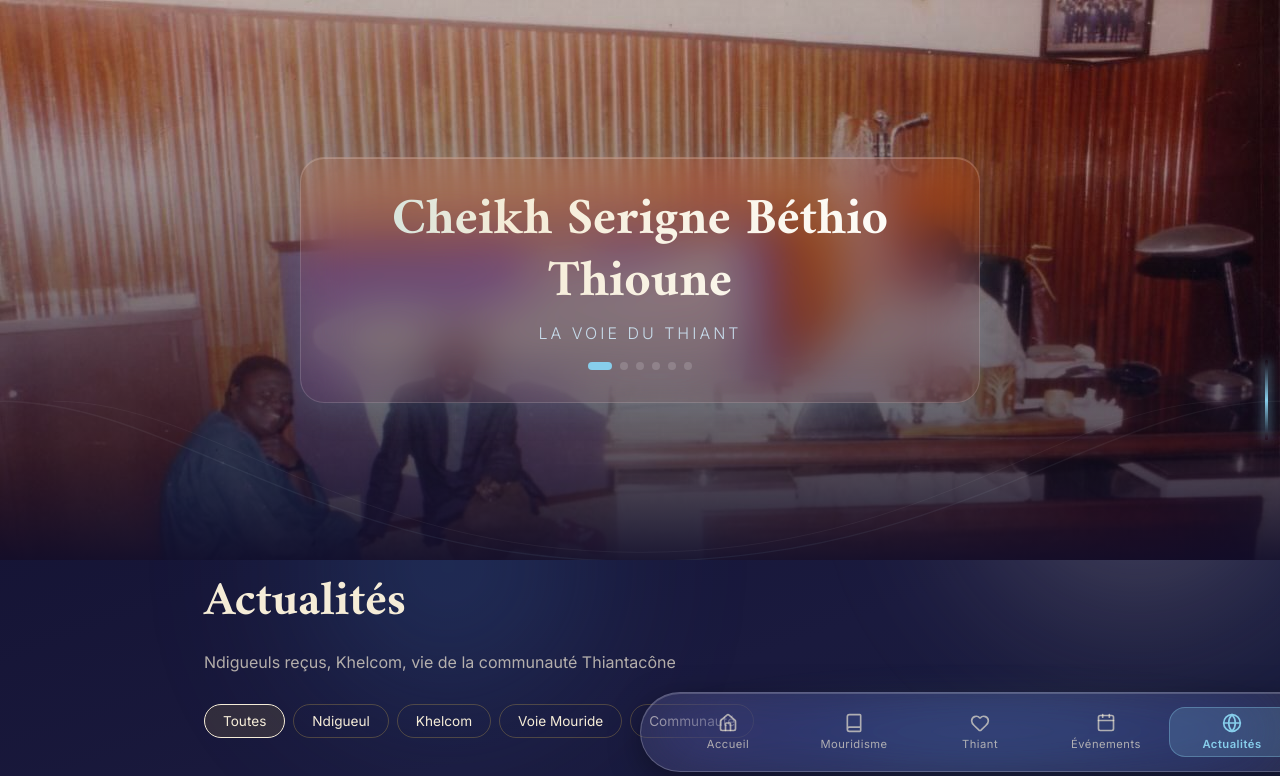
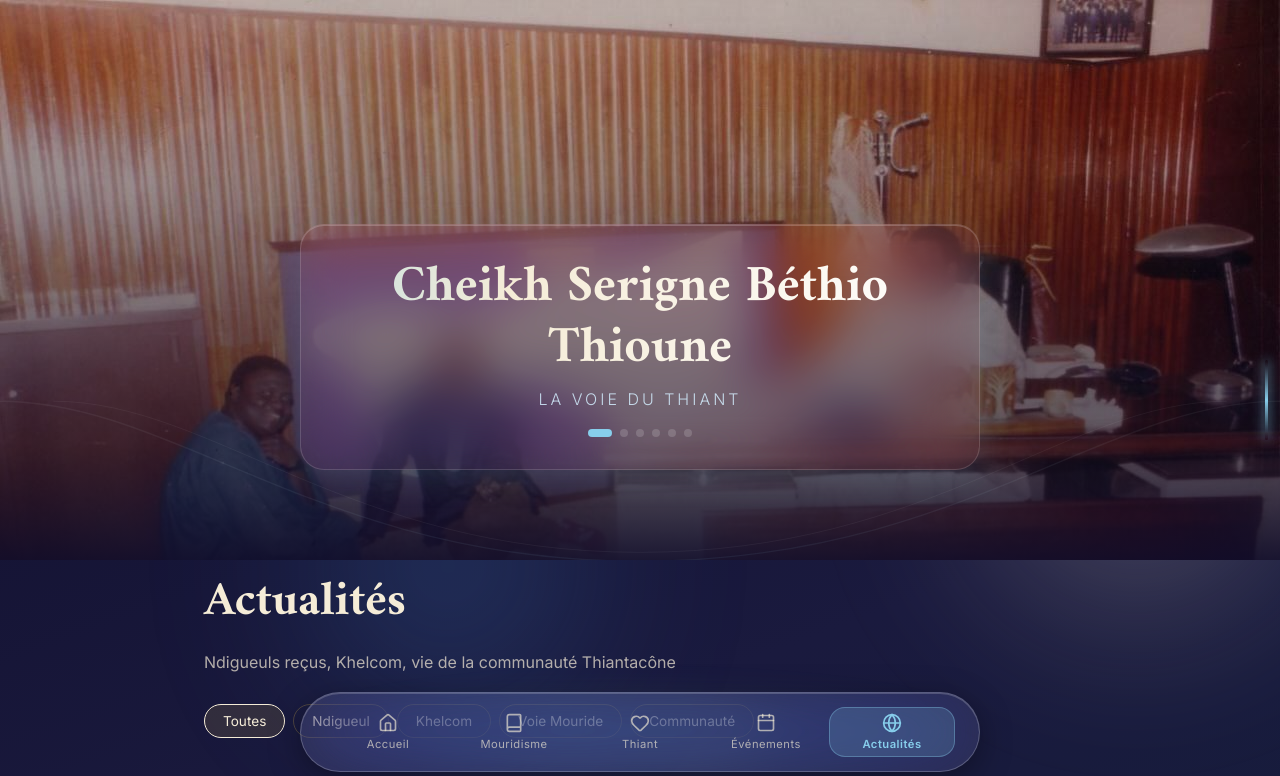
Before and after one commit to Ikfini-101/app-serigne-bethio, a React (Vite) app: page /actualites in a window 1280 px wide. Shown: the top 776 px of the page. Built offline with nearby package versions, Linux system fonts and the light colour scheme.

Commit message:
fix: centrage absolu bulletproof 100% avec margin auto (suppression left: 50% et width vw)

```diff
--- a/src/components/layout/ArchHeader.tsx
+++ b/src/components/layout/ArchHeader.tsx
@@ -94,25 +94,20 @@ const ArchHeader: React.FC = () => {
       }} />
 
       {/* ── Titre — liquid morphism ── */}
-      {/* Conteneur neutre pour le centrage (Framer Motion ne doit pas toucher au transform CSS) */}
-      <div style={{
-        position: 'absolute',
-        top: 0, left: 0, right: 0, bottom: 0,
-        zIndex: 3,
-        display: 'flex',
-        alignItems: 'center',
-        justifyContent: 'center',
-        pointerEvents: 'none',
-      }}>
       <motion.div
         initial={{ opacity: 0, y: 30 }}
         animate={{ opacity: 1, y: 0 }}
         transition={{ delay: 0.4, duration: 1.2 }}
         style={{
+          position: 'absolute',
+          top: '40%',
+          left: 0,
+          right: 0,
+          margin: '0 auto',
+          zIndex: 3,
           textAlign: 'center',
           width: '90%',
           maxWidth: '680px',
-          pointerEvents: 'all',
         }}
       >
         {/* Panneau liquid morphism */}
@@ -150,7 +145,6 @@ const ArchHeader: React.FC = () => {
           </div>
         </div>
       </motion.div>
-      </div>{/* /centering wrapper */}
 
       {/* ── Coupole mausolée renversée ── */}
       <DomeMask />
--- a/src/components/layout/BottomMenu.tsx
+++ b/src/components/layout/BottomMenu.tsx
@@ -31,12 +31,13 @@ const BottomMenu: React.FC = () => {
           exit={{ y: 100, opacity: 0 }}
           transition={{ type: 'spring' as const, stiffness: 260, damping: 24 }}
           style={{
-            /* Centrage absolu bulletproof — pas de left/right, pas de scrollbar bug */
             position: 'fixed',
             bottom: '28px',
-            left: '50%',
-            marginLeft: '-min(47vw, 340px)', /* déplace de la moitié de la largeur SANS transform */
-            width: 'min(94vw, 680px)',
+            left: 0,
+            right: 0,
+            margin: '0 auto',
+            width: '90%',
+            maxWidth: '680px',
             zIndex: 100,
           }}
         >
```
